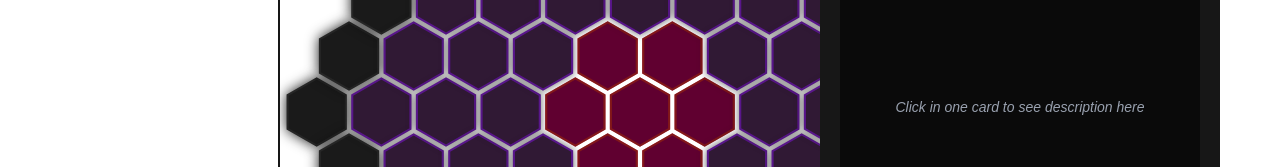
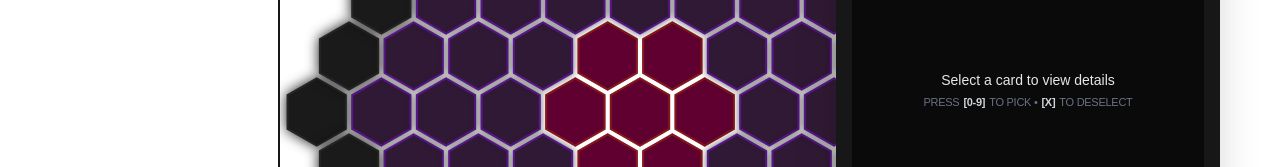
Before and after one commit to Linksyyy/Ananke, a Next.js app: page /krisis in a window 1280 px wide. Shown: the part 240-407 px from the top of the page. Built offline with nearby package versions, Linux system fonts and the light colour scheme.

Commit message:
Enhance description to card select

```diff
--- a/src/app/krisis/page.tsx
+++ b/src/app/krisis/page.tsx
@@ -13,12 +13,20 @@ export default function Home() {
         <div className="flex justify-center w-full mb-10">
           <Board />
         </div>
-        <div className="absolute right-5 flex justify-center items-center w-100 h-2/3 m-20 bg-neutral-900 mx-10 rounded-4xl">
-          <div className="relative bg-neutral-950 flex w-9/10 h-15/16 mx-1 rounded-3xl justify-center items-center">
-            <h1 className="italic text-gray-400 text-sm">
-              Click in one card to see description here
+        <div className="absolute right-5 flex justify-center items-center w-96 h-2/3 my-20 bg-neutral-900 mx-10 rounded-4xl shadow-2xl">
+          <div className="relative bg-neutral-950 flex flex-col w-[92%] h-[95%] rounded-3xl justify-center items-center p-6 text-center border border-white/5">
+            <h1 className="text-gray-200 text-sm font-medium mb-1">
+              Select a card to view details
             </h1>
-            <ExtendedCard />
+
+            <h2 className="text-gray-500 text-[11px] font-mono tracking-tight uppercase flex items-center gap-1">
+              Press <span className="text-gray-300 font-bold">[0-9]</span> to
+              pick •<span className="text-gray-300 font-bold"> [X]</span> to
+              deselect
+            </h2>
+            <div className="mt-8 w-full">
+              <ExtendedCard />
+            </div>
           </div>
         </div>
         <Deck />
```
